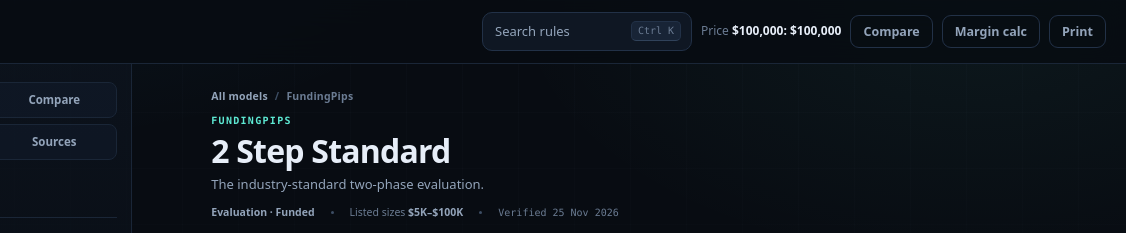
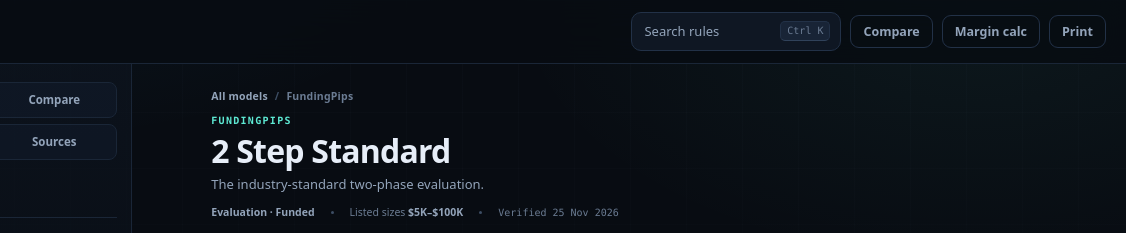
Before and after one commit to Fsociety-T/PropRulebook, a plain HTML site: page index.html in a window 1280 px wide. Shown: the top 233 px of the page, 154-1280 px from the left. Drawn offline with Linux system fonts and the light colour scheme.

```diff
--- a/app.js
+++ b/app.js
@@ -22,7 +22,7 @@
   function updateTopbarPrice(model) {
     if (!topbarPrice) return;
     const price = modelPrice(model);
-    topbarPrice.innerHTML = price ? `Price <strong>${esc(price)}</strong>` : "Price <strong>$100,000</strong>";
+    topbarPrice.textContent = price || "";
   }
 
   if (!RB) {
--- a/index.html
+++ b/index.html
@@ -23,8 +23,6 @@
         <span class="search-trigger-label">Search rules</span>
         <kbd>Ctrl K</kbd>
       </button>
-
-      <span class="topbar-price" id="topbar-price">Price <strong>$100,000</strong></span>
 
       <a class="btn btn-ghost compare-link" href="#/compare">Compare</a>
       <a class="btn btn-ghost calc-link" href="#/calc">Margin calc</a>
```
